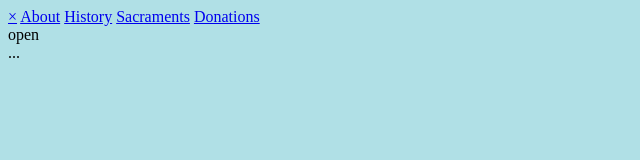
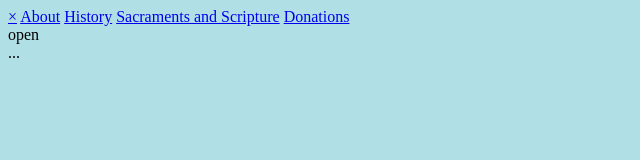
Before and after one commit to stephensavoy/Trash, a plain HTML site: page sacraments.html in a window 1280 px wide. Shown: the whole page, without its empty margins (0-640 px from the left). Drawn offline with Linux system fonts and the light colour scheme.

Commit message:
Update sacraments.html

```diff
--- a/sacraments.html
+++ b/sacraments.html
@@ -4,7 +4,7 @@
   <a href="javascript:void(0)" class="closebtn" onclick="closeNav()">&times;</a>
   <a href="#">About</a>
   <a href="#">History</a>
-  <a href="#">Sacraments</a>
+  <a href="#">Sacraments and Scripture</a>
   <a href="#">Donations</a>
 </div>
 
@@ -18,7 +18,7 @@
 <html>
 
 <head>
-  <title>Sacraments</title>
+  <title>Sacraments and Scripture </title>
 </head>
 
 <body>
```
